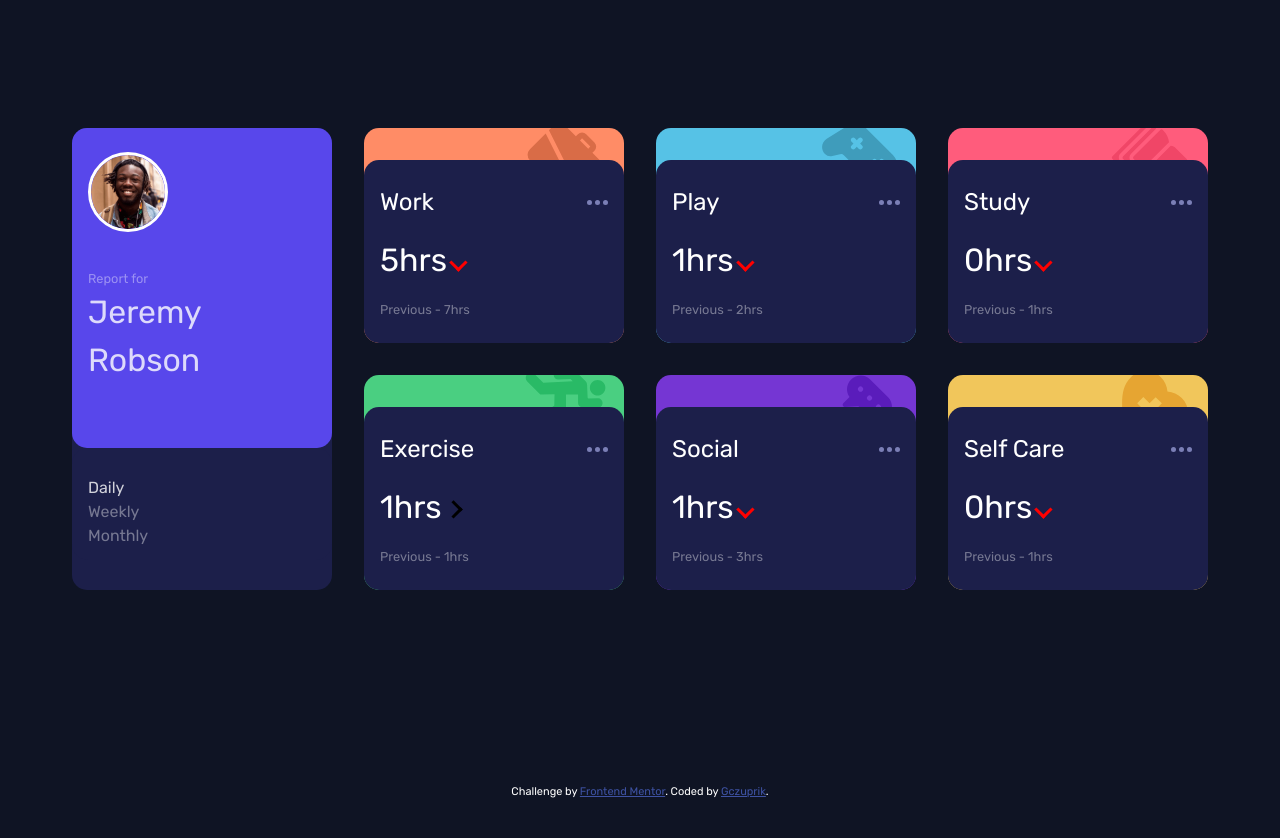
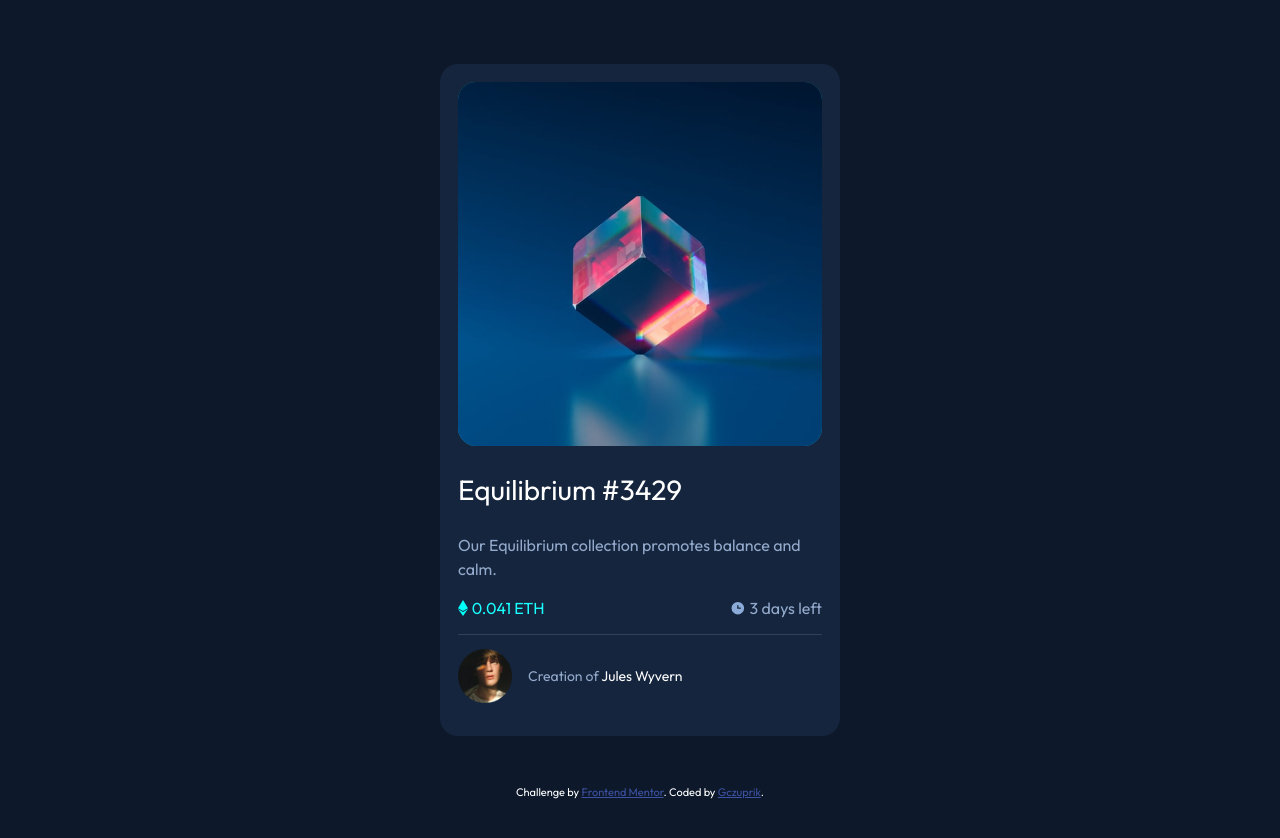
Before and after one commit to reczuprik/time-tracking-dashboard-main, a plain HTML site: page index.html in a window 1280 px wide. After the commit the page ends 800 px from the top, so only its background shows below. Drawn offline with Linux system fonts and the light colour scheme.

Commit message:
image path changed

```diff
--- a/data.json
+++ b/data.json
@@ -1,104 +1,108 @@
-[
 {
-    "title": "Work",
-    "timeframes": {
-      "daily": {
-        "current": 5,
-        "previous": 7
+  "destinations": [
+    {
+      "name": "Moon",
+      "images": {
+        "png": "./assets/destination/image-moon.png",
+        "webp": "./assets/destination/image-moon.webp"
       },
-      "weekly": {
-        "current": 32,
-        "previous": 36
-      },
-      "monthly": {
-        "current": 103,
-        "previous": 128
-      }
-    }
+      "description": "See our planet as you’ve never seen it before. A perfect relaxing trip away to help regain perspective and come back refreshed. While you’re there, take in some history by visiting the Luna 2 and Apollo 11 landing sites.",
+      "distance": "384,400 km",
+      "travel": "3 days"
     },
     {
-    "title": "Play",
-    "timeframes": {
-      "daily": {
-        "current": 1,
-        "previous": 2
+      "name": "Mars",
+      "images": {
+        "png": "./assets/destination/image-mars.png",
+        "webp": "./assets/destination/image-mars.webp"
       },
-      "weekly": {
-        "current": 10,
-        "previous": 8
-      },
-      "monthly": {
-        "current": 23,
-        "previous": 29
-      }
-    }
+      "description": "Don’t forget to pack your hiking boots. You’ll need them to tackle Olympus Mons, the tallest planetary mountain in our solar system. It’s two and a half times the size of Everest!",
+      "distance": "225 mil. km",
+      "travel": "9 months"
     },
     {
-    "title": "Study",
-    "timeframes": {
-      "daily": {
-        "current": 0,
-        "previous": 1
+      "name": "Europa",
+      "images": {
+        "png": "./assets/destination/image-europa.png",
+        "webp": "./assets/destination/image-europa.webp"
       },
-      "weekly": {
-        "current": 4,
-        "previous": 7
-      },
-      "monthly": {
-        "current": 13,
-        "previous": 19
-      }
-    }
+      "description": "The smallest of the four Galilean moons orbiting Jupiter, Europa is a winter lover’s dream. With an icy surface, it’s perfect for a bit of ice skating, curling, hockey, or simple relaxation in your snug wintery cabin.",
+      "distance": "628 mil. km",
+      "travel": "3 years"
     },
     {
-    "title": "Exercise",
-    "timeframes": {
-      "daily": {
-        "current": 1,
-        "previous": 1
+      "name": "Titan",
+      "images": {
+        "png": "./assets/destination/image-titan.png",
+        "webp": "./assets/destination/image-titan.webp"
       },
-      "weekly": {
-        "current": 4,
-        "previous": 5
+      "description": "The only moon known to have a dense atmosphere other than Earth, Titan is a home away from home (just a few hundred degrees colder!). As a bonus, you get striking views of the Rings of Saturn.",
+      "distance": "1.6 bil. km",
+      "travel": "7 years"
+    }
+  ],
+  "crew": [
+    {
+      "name": "Douglas Hurley",
+      "images": {
+        "png": "./assets/crew/image-douglas-hurley.png",
+        "webp": "./assets/crew/image-douglas-hurley.webp"
       },
-      "monthly": {
-        "current": 11,
-        "previous": 18
-      }
-    }
+      "role": "Commander",
+      "bio": "Douglas Gerald Hurley is an American engineer, former Marine Corps pilot and former NASA astronaut. He launched into space for the third time as commander of Crew Dragon Demo-2."
     },
     {
-    "title": "Social",
-    "timeframes": {
-      "daily": {
-        "current": 1,
-        "previous": 3
+      "name": "Mark Shuttleworth",
+      "images": {
+        "png": "./assets/crew/image-mark-shuttleworth.png",
+        "webp": "./assets/crew/image-mark-shuttleworth.webp"
       },
-      "weekly": {
-        "current": 5,
-        "previous": 10
-      },
-      "monthly": {
-        "current": 21,
-        "previous": 23
-      }
-    }
+      "role": "Mission Specialist",
+      "bio": "Mark Richard Shuttleworth is the founder and CEO of Canonical, the company behind the Linux-based Ubuntu operating system. Shuttleworth became the first South African to travel to space as a space tourist."
     },
     {
-    "title": "Self Care",
-    "timeframes": {
-      "daily": {
-        "current": 0,
-        "previous": 1
+      "name": "Victor Glover",
+      "images": {
+        "png": "./assets/crew/image-victor-glover.png",
+        "webp": "./assets/crew/image-victor-glover.webp"
       },
-      "weekly": {
-        "current": 2,
-        "previous": 2
+      "role": "Pilot",
+      "bio": "Pilot on the first operational flight of the SpaceX Crew Dragon to the International Space Station. Glover is a commander in the U.S. Navy where he pilots an F/A-18.He was a crew member of Expedition 64, and served as a station systems flight engineer."
     },
-      "monthly": {
-        "current": 7,
-        "previous": 11
+    {
+      "name": "Anousheh Ansari",
+      "images": {
+        "png": "./assets/crew/image-anousheh-ansari.png",
+        "webp": "./assets/crew/image-anousheh-ansari.webp"
+      },
+      "role": "Flight Engineer",
+      "bio": "Anousheh Ansari is an Iranian American engineer and co-founder of Prodea Systems. Ansari was the fourth self-funded space tourist, the first self-funded woman to fly to the ISS, and the first Iranian in space."
     }
-    }
+  ],
+  "technology": [
+    {
+      "name": "Launch vehicle",
+      "images": {
+        "portrait": "./assets/technology/image-launch-vehicle-portrait.jpg",
+        "landscape": "./assets/technology/image-launch-vehicle-landscape.jpg"
+      },
+      "description": "A launch vehicle or carrier rocket is a rocket-propelled vehicle used to carry a payload from Earth's surface to space, usually to Earth orbit or beyond. Our WEB-X carrier rocket is the most powerful in operation. Standing 150 metres tall, it's quite an awe-inspiring sight on the launch pad!"
+    },
+    {
+      "name": "Spaceport",
+      "images": {
+        "portrait": "./assets/technology/image-spaceport-portrait.jpg",
+        "landscape": "./assets/technology/image-spaceport-landscape.jpg"
+      },
+      "description": "A spaceport or cosmodrome is a site for launching (or receiving) spacecraft, by analogy to the seaport for ships or airport for aircraft. Based in the famous Cape Canaveral, our spaceport is ideally situated to take advantage of the Earth’s rotation for launch."
+    },
+    {
+      "name": "Space capsule",
+      "images": {
+        "portrait": "./assets/technology/image-space-capsule-portrait.jpg",
+        "landscape": "./assets/technology/image-space-capsule-landscape.jpg"
+      },
+      "description": "A space capsule is an often-crewed spacecraft that uses a blunt-body reentry capsule to reenter the Earth's atmosphere without wings. Our capsule is where you'll spend your time during the flight. It includes a space gym, cinema, and plenty of other activities to keep you entertained."
     }
   ]
+}
--- /dev/null
+++ b/index.css
@@ -0,0 +1,353 @@
+/* ------------------- */
+
+
+/* Custom properties   */
+
+
+/* ------------------- */
+
+:root {
+    /* colors */
+    --clr-very-dark-blue: 217 54% 11%;
+    --clr-dark-blue: 216 50% 16%;
+    --clr-blue: 215 32% 27%;
+    --clr-light-blue: 216 35% 69%;
+    --clr-hover: 180 100% 55%;
+    --clr-white: 0 0% 100%;
+    /* font-sizes */
+    --fs-900: 9.375rem;
+    --fs-800: 6.25rem;
+    --fs-700: 3.5rem;
+    --fs-600: 2rem;
+    --fs-500: 1.75rem;
+    --fs-400: 1.125rem;
+    --fs-300: 1rem;
+    --fs-200: 0.875rem;
+    /* font-families */
+    --ff-sans-normal: 'Outfit', sans-serif;
+    ;
+}
+
+
+/* ------------------- */
+
+
+/* Reset               */
+
+
+/* ------------------- */
+
+
+/* https://piccalil.li/blog/a-modern-css-reset/ */
+
+
+/* Box sizing */
+
+*,
+*::before,
+*::after {
+    box-sizing: border-box;
+}
+
+
+/* Reset margins */
+
+body,
+h1,
+h2,
+h3,
+h4,
+h5,
+p,
+figure,
+picture {
+    margin: 0;
+}
+
+h1,
+h2,
+h3,
+h4,
+h5,
+h6,
+p {
+    font-weight: 400;
+}
+
+
+/* set up the body */
+
+body {
+    font-family: var(--ff-sans-normal);
+    font-size: var(--fs-400);
+    color: hsl( var(--clr-white));
+    background-color: hsl( var(--clr-very-dark-blue));
+    line-height: 1.5;
+    min-height: 100vh;
+}
+
+
+/* make images easier to work with */
+
+img,
+picture {
+    max-width: 100%;
+    display: block;
+}
+
+
+/* make form elements easier to work with */
+
+input,
+button,
+textarea,
+select {
+    font: inherit;
+}
+
+
+/* remove animations for people who've turned them off */
+
+@media (prefers-reduced-motion: reduce) {
+    *,
+    *::before,
+    *::after {
+        animation-duration: 0.01ms !important;
+        animation-iteration-count: 1 !important;
+        transition-duration: 0.01ms !important;
+        scroll-behavior: auto !important;
+    }
+}
+
+
+/* ------------------- */
+
+
+/* Utiliy Classes   */
+
+
+/* ------------------- */
+
+
+/* general */
+
+.container {
+    display: grid;
+    justify-content: center;
+    max-width: 80rem;
+}
+
+.flex {
+    display: flex;
+    gap: var(--gap, 1rem);
+}
+
+.grid {
+    display: grid;
+    gap: var(--gap, 1rem);
+    align-items: center;
+    justify-items: center;
+}
+
+.flex--space-between {
+    justify-content: space-between
+}
+
+.flex--center-vertical {
+    align-items: center;
+}
+
+.pos-abs {
+    position: absolute;
+}
+
+
+/* colors */
+
+.bg-very-dark {
+    background-color: hsl( var(--clr-very-dark-blue));
+}
+
+.bg-dark {
+    background-color: hsl( var(--clr-dark-blue));
+}
+
+.bg-blue {
+    background-color: hsl( var(--clr-blue));
+}
+
+.bg-light-blue {
+    background-color: hsl( var(--clr-light-blue));
+}
+
+.bg-white {
+    background-color: hsl( var(--clr-white));
+}
+
+.text-very-dark {
+    color: hsl( var(--clr-very-dark-blue));
+}
+
+.text-dark {
+    color: hsl( var(--clr-dark-blue));
+}
+
+.text-blue {
+    color: hsl( var(--clr-blue));
+}
+
+.text-light-blue {
+    color: hsl( var(--clr-light-blue));
+}
+
+.text-cyan {
+    color: hsl( var(--clr-hover));
+}
+
+.text-white {
+    color: hsl( var(--clr-white));
+}
+
+
+/* typography */
+
+.ff-sans-normal {
+    font-family: var(--ff-sans-normal);
+}
+
+.letter-spacing-1 {
+    letter-spacing: 4.75px;
+}
+
+.letter-spacing-2 {
+    letter-spacing: 2.7px;
+}
+
+.letter-spacing-3 {
+    letter-spacing: 2.35px;
+}
+
+.uppercase {
+    text-transform: uppercase;
+}
+
+.fs-900 {
+    font-size: var(--fs-900);
+}
+
+.fs-800 {
+    font-size: var(--fs-800);
+}
+
+.fs-700 {
+    font-size: var(--fs-700);
+}
+
+.fs-600 {
+    font-size: var(--fs-600);
+}
+
+.fs-500 {
+    font-size: var(--fs-500);
+}
+
+.fs-400 {
+    font-size: var(--fs-400);
+}
+
+.fs-300 {
+    font-size: var(--fs-300);
+}
+
+.fs-200 {
+    font-size: var(--fs-200);
+}
+
+.fs-900,
+.fs-800,
+.fs-700,
+.fs-600 {
+    line-height: 1.1;
+}
+
+.high-top-bottom-margin {
+    margin: .8em 0;
+}
+
+.high-top-bottom-padding {
+    padding: .8em 0;
+}
+
+
+/* ------------------- */
+
+
+/* Compontents         */
+
+
+/* ------------------- */
+
+.card {
+    width: 15rem;
+    padding: 1em;
+    border-radius: 1em;
+}
+
+.footer {
+    position: fixed;
+    left: 0;
+    bottom: 0;
+    width: 100%;
+    text-align: center;
+}
+
+.solid-border-bottom {
+    border-bottom: 1px solid hsl( var(--clr-blue));
+}
+
+.small_size_picture {
+    height: 3em;
+}
+
+.big_pic {
+    border-radius: 1em;
+    background-image: url(images/icon-view.svg);
+    background-color: hsl( var(--clr-hover)/.5);
+    background-position: center;
+    background-repeat: no-repeat;
+    position: relative;
+    width: auto;
+}
+
+.rounded-picture {
+    border-radius: 1em;
+    transition: opacity 400ms ease-in-out;
+}
+
+.rounded-picture:hover,
+.rounded-picture:focus {
+    opacity: .3;
+}
+
+.hover_effect:hover,
+.hover_effect:focus {
+    color: hsl( var(--clr-hover));
+}
+
+.svg_small {
+    display: inline;
+    height: 1em;
+}
+
+.inlinepadding {
+    padding-inline: .5rem;
+}
+
+@media (min-width:30rem) {
+    .card {
+        width: 25rem;
+    }
+    .inlinepadding {
+        padding-inline: 2rem;
+    }
+}
--- a/index.html
+++ b/index.html
@@ -1,96 +1,66 @@
 <!DOCTYPE html>
 <html lang="en">
+
 <head>
     <meta charset="UTF-8">
-  <meta name="viewport" content="width=device-width, initial-scale=1.0"> <!-- displays site properly based on user's device -->
+    <meta name="viewport" content="width=device-width, initial-scale=1.0">
+    <!-- displays site properly based on user's device -->
+
+    <link rel="icon" type="image/png" sizes="32x32" href="./images/favicon-32x32.png">
+    <!-- Google fonts -->
     <link rel="preconnect" href="https://fonts.googleapis.com">
     <link rel="preconnect" href="https://fonts.gstatic.com" crossorigin>
-  <link href="https://fonts.googleapis.com/css2?family=Rubik&display=swap" rel="stylesheet">
-  <link rel="stylesheet" href="css/main.css">
-  <link rel="icon" type="image/png" sizes="32x32" href="./images/favicon-32x32.png">
+    <link href="https://fonts.googleapis.com/css2?family=Outfit&display=swap" rel="stylesheet">
+    <!-- custom css  -->
+    <link rel="stylesheet" href="index.css">
 
-  <title>Frontend Mentor | Time tracking dashboard</title>
 
-  <script src="index.js" defer></script>
+    <title>Frontend Mentor | NFT preview card component</title>
+
     <!-- Feel free to remove these styles or customise in your own stylesheet 👍 -->
     <style>
-    .attribution { font-size: 11px; text-align: center; }
-    .attribution a { color: hsl(228, 45%, 44%); }
+        .attribution {
+            font-size: 11px;
+            text-align: center;
+        }
+
+        .attribution a {
+            color: hsl(228, 45%, 44%);
+        }
     </style>
 </head>
-<body>
-  <div class="container">
-    <div class="card card--hero">
-      <div class="card-main card-main--hero">
-        <img src="/images/image-jeremy.png" class="card-main--hero-picture" alt="Jeremy Robson">
-        <h2 class="card-main--hero-content">Report for<span class="card-main--hero-user">Jeremy Robson</span></h2>
+
+<body class="grid grid--center bg-very-dark high-top-bottom-padding inlinepadding">
+
+    <div class="card bg-dark">
+        <picture class="big_pic">
+
+            <img src="images/image-equilibrium.jpg" class="rounded-picture" alt="the Equilibrium">
+
+        </picture>
+
+
+        <h1 class="fs-500 high-top-bottom-margin hover_effect">Equilibrium #3429</h1>
+        <p class="fs-300 text-light-blue big-margin-top">Our Equilibrium collection promotes balance and calm.</p>
+
+        <div class="flex flex--space-between high-top-bottom-padding solid-border-bottom">
+            <div class="fs-300 uppercase text-cyan flex flex--center-vertical" style="--gap:4px">
+                <img src="images/icon-ethereum.svg" alt="arrow" class="svg_small"> 0.041 ETH
             </div>
-      <div class="card-footer">
-        <button class="card-footer-button card-footer-button--active" data-duration="daily" id="daily">Daily</button>
-        <button class="card-footer-button" data-duration="weekly">Weekly</button>
-        <button class="card-footer-button"data-duration="monthly">Monthly</button>
+            <div class="fs-300 text-light-blue flex flex--center-vertical" style="--gap:4px">
+                <img src="images/icon-clock.svg" alt="clock" class="svg_small"> 3 days left
+            </div>
+        </div>
+        <div class="flex high-top-bottom-padding flex--center-vertical">
+            <img class="small_size_picture" src="images/image-avatar.png" alt="Jules Wyvern">
+            <p class="fs-200"><span class="text-light-blue ">Creation of</span> <span class="hover_effect">Jules Wyvern</span></p>
         </div>
     </div>
 
-
-    <div class="card card--work">
-      <div class="card-main">
-        <h2 class="card-main-title">Work</h2>
-        <img src="/images/icon-ellipsis.svg" class="card-main-dots">
-        <p class="card-main-hours" >5hrs</p>
-        <p class="card-main-previous_hours"> Previous - 7hrs <!-- daily --></p>
-      </div>
-    </div>
-    <div class="card card--play">
-      <div class="card-main">
-        <h2 class="card-main-title">Play</h2>
-        <img src="/images/icon-ellipsis.svg" class="card-main-dots">
-        <p class="card-main-hours">1hrs</p>
-        <p class="card-main-previous_hours"> Previous - 2hrs <!-- daily --></p>
-      </div>
+    <div class="attribution footer">
+        Challenge by <a href="https://www.frontendmentor.io?ref=challenge" target="_blank">Frontend Mentor</a>. Coded by <a href="#">Gczuprik</a>.
     </div>
 
-    <div class="card card--study">
-      <div class="card-main">
-        <h2 class="card-main-title">Study</h2>
-        <img src="/images/icon-ellipsis.svg" class="card-main-dots">
-        <p class="card-main-hours">0hrs</p>
-        <p class="card-main-previous_hours"> Previous - 1hrs <!-- daily --></p>
-      </div>
-    </div>
+</body>
 
-    <div class="card card--exercise">
-      <div class="card-main">
-        <h2 class="card-main-title">Exercise</h2>
-        <img src="/images/icon-ellipsis.svg" class="card-main-dots">
-        <p class="card-main-hours">1hrs</p>
-        <p class="card-main-previous_hours"> Previous - 1hrs <!-- daily --></p>
-      </div>
-    </div>
-
-    <div class="card card--social">
-      <div class="card-main">
-        <h2 class="card-main-title">Social</h2>
-        <img src="/images/icon-ellipsis.svg" class="card-main-dots">
-        <p class="card-main-hours">1hrs</p>
-        <p class="card-main-previous_hours"> Previous - 3hrs <!-- daily --></p>
-      </div>
-    </div>
-
-    <div class="card card--selfcare">
-      <div class="card-main">
-        <h2 class="card-main-title">Self Care</h2>
-        <img src="/images/icon-ellipsis.svg" class="card-main-dots">
-        <p class="card-main-hours">0hrs</p>
-        <p class="card-main-previous_hours"> Previous - 1hrs <!-- daily --></p>
-      </div>
-    </div>
-
-  </div>
-
-  <footer class="attribution footer">
-    Challenge by <a href="https://www.frontendmentor.io?ref=challenge" target="_blank">Frontend Mentor</a>.
-    Coded by <a href="#">Gczuprik</a>.
-  </footer>
-</body>
 </html>
```
Also changed, not shown: jsonparser.html (added, +48 -0 lines), images/icon-clock.svg (added), images/icon-ethereum.svg (added), images/icon-view.svg (added), images/image-avatar.png (added), images/image-equilibrium.jpg (added), 3 other files. Lines whose indentation alone changed are shown as unchanged.
